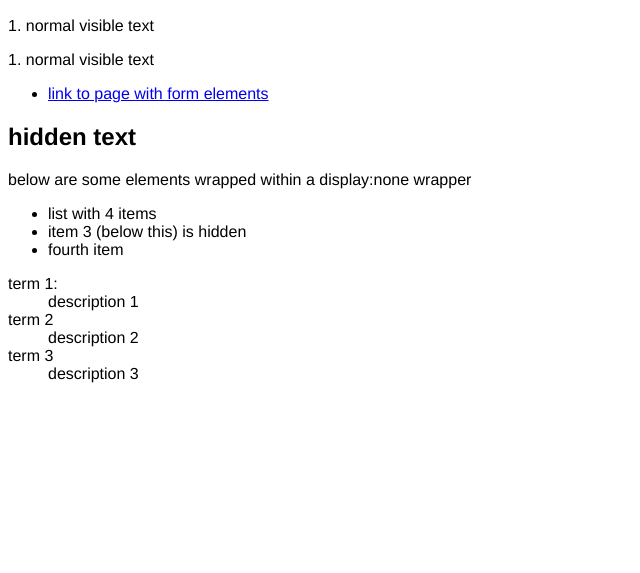
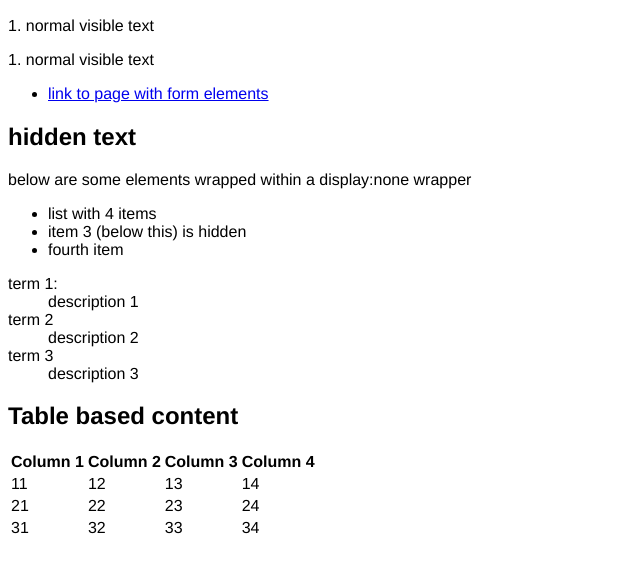
Before and after one commit to jesperronn/cuke-quickstart, a website: page steptesting/index.html in a window 1280 px wide. Shown: the part 99-672 px from the top of the page, without its empty margins (0-640 px from the left). Drawn offline with Linux system fonts and the light colour scheme.

Commit message:
added step to verify tables

```diff
--- a/AVAILABLE_STEPS.txt
+++ b/AVAILABLE_STEPS.txt
@@ -48,7 +48,6 @@ AVAILABLE STEP DEFINITIONS
 /^(?:|I )take a screenshot(?: named ([^ ]*))?$/
 /^(?:|I )uncheck "(.*?)"$/
 /^(?:|I )unselect following values from "(.*?)":$/
-/^I should see the following employees:$/
 /^show me the page$/
 /^the "(.*?)" field should be empty$/
 /^the "(.*?)" field should contain "(.*?)"$/
@@ -93,7 +92,6 @@ UNUSED STEP DEFINITIONS
 /^(?:|I )should be redirected to (.+)$/
 /^(?:|I )should not see "(.*?)" visibly$/
 /^(?:|I )should not see \/([^\/]*)\/([imxo])?$/
-/^(?:|I )should see the following "([^"]*)" table:$/
 /^(?:|I )should verify the following texts:$/
 /^(?:|I )submit the modal window "(.*?)"$/
 /^(?:|I )unselect following values from "(.*?)":$/
@@ -107,8 +105,6 @@ UNUSED STEP DEFINITIONS
 /^the element "(.*?)" should not be empty$/
 /^the following values should be selected in "(.*?)":$/
 /^the following values should not be selected in "(.*?)":$/
-/^the invisible field "(.*?)" should contain "(.*?)"$/
-/^the invisible field "(.*?)" should contain:$/
 /^the modal window "(.*?)" should be hidden$/
 /^the modal window "(.*?)" should be visible$/
 /^the select "(.*?)" should have the following visible options:$/
--- a/steptesting/index.html
+++ b/steptesting/index.html
@@ -49,5 +49,35 @@
     </dl>
  </section>
 
+ <section class="table content">
+    <h2>Table based content</h2>
+    <table>
+      <tr>
+        <th>Column 1</th>
+        <th>Column 2</th>
+        <th>Column 3</th>
+        <th>Column 4</th>
+      </tr>
+      <tr>
+        <td>11</td>
+        <td>12</td>
+        <td>13</td>
+        <td>14</td>
+      </tr>
+      <tr>
+        <td>21</td>
+        <td>22</td>
+        <td>23</td>
+        <td>24</td>
+      </tr>
+      <tr>
+        <td>31</td>
+        <td>32</td>
+        <td>33</td>
+        <td>34</td>
+      </tr>
+    </table>
+ </section>
+
 </body>
 </html>
```
Also changed, not shown: 1 other file.
